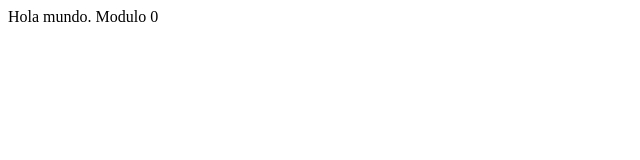
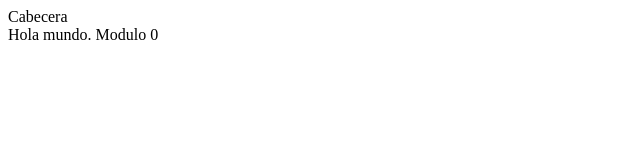
Before and after one commit to Virvilt/Adalab, a plain HTML site: page modulo-1-ejecicio-01/index.html in a window 1280 px wide. Shown: the whole page, without its empty margins (0-640 px from the left). Drawn offline with Linux system fonts and the light colour scheme.

Commit message:
prueba de actualizacion

```diff
--- a/modulo-1-ejecicio-01/index.html
+++ b/modulo-1-ejecicio-01/index.html
@@ -6,6 +6,7 @@
     <title>Document</title>
 </head>
 <body>
+    <header>Cabecera</header>
     Hola mundo. Modulo 0
 </body>
 </html>
```
